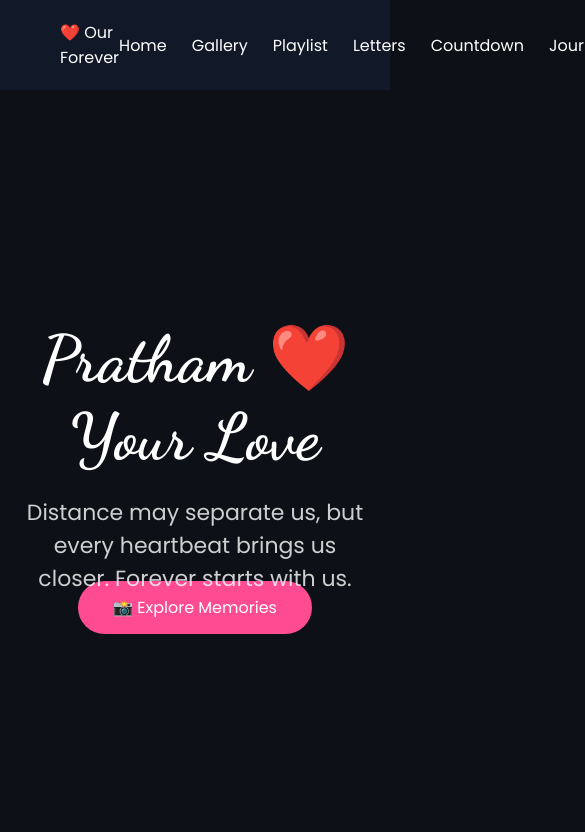
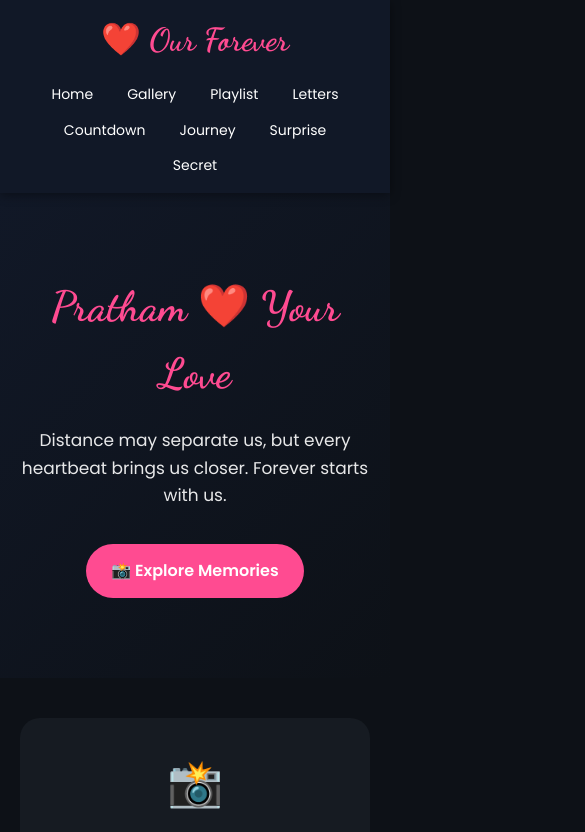
Before and after one commit to PrathamP28/webside, a plain HTML site: page Our-Forever/index.html in a window 390 px wide. Shown: the top 832 px of the page, 585 px wide, since content can reach past the window. Drawn offline with Linux system fonts and the light colour scheme.

Commit message:
Update style.css

```diff
--- a/Our-Forever/css/style.css
+++ b/Our-Forever/css/style.css
@@ -1,154 +1,250 @@
+/* =========================
+   OUR FOREVER - STYLE.CSS
+========================= */
+
 *{
 margin:0;
 padding:0;
 box-sizing:border-box;
-font-family:Poppins,sans-serif;
+}
+
+html{
+scroll-behavior:smooth;
 }
 
 body{
+font-family:'Poppins',sans-serif;
+background:#0d1117;
+color:#ffffff;
+overflow-x:hidden;
+line-height:1.6;
+}
 
-background:#0d1117;
+/* Navbar */
 
+.navbar{
+display:flex;
+justify-content:space-between;
+align-items:center;
+padding:18px 8%;
+background:#111827;
+position:sticky;
+top:0;
+z-index:1000;
+box-shadow:0 2px 10px rgba(0,0,0,.4);
+}
+
+.logo{
+font-size:28px;
+font-weight:700;
+font-family:'Dancing Script',cursive;
+color:#ff4b91;
+}
+
+.nav-links{
+display:flex;
+gap:18px;
+list-style:none;
+flex-wrap:wrap;
+}
+
+.nav-links a{
 color:white;
+text-decoration:none;
+padding:8px 14px;
+border-radius:25px;
+transition:.3s;
+font-size:15px;
+}
 
-overflow-x:hidden;
+.nav-links a:hover{
+background:#ff4b91;
+}
+
+/* Hero */
+
+.hero{
+height:90vh;
+display:flex;
+justify-content:center;
+align-items:center;
+text-align:center;
+padding:20px;
+background:linear-gradient(135deg,#111827,#0d1117);
+}
+
+.overlay{
+max-width:700px;
+}
+
+.hero h1{
+font-size:65px;
+font-family:'Dancing Script',cursive;
+margin-bottom:20px;
+color:#ff4b91;
+}
+
+.hero p{
+font-size:20px;
+opacity:.9;
+margin-bottom:35px;
+}
+
+.btn{
+display:inline-block;
+padding:15px 35px;
+background:#ff4b91;
+color:white;
+text-decoration:none;
+border-radius:40px;
+font-weight:600;
+transition:.3s;
+}
+
+.btn:hover{
+transform:translateY(-4px);
+background:#ff2d7d;
+}
+
+/* Cards */
+
+.features{
+display:grid;
+grid-template-columns:repeat(auto-fit,minmax(250px,1fr));
+gap:25px;
+padding:70px 8%;
+}
+
+.card{
+background:#161b22;
+padding:30px;
+border-radius:20px;
+text-align:center;
+transition:.35s;
+}
+
+.card:hover{
+transform:translateY(-8px);
+box-shadow:0 0 25px rgba(255,75,145,.4);
+}
+
+.icon{
+font-size:45px;
+margin-bottom:15px;
+}
+
+.card h2{
+margin-bottom:12px;
+font-size:24px;
+}
+
+.card p{
+opacity:.8;
+}
+
+/* Quote */
+
+.quote{
+padding:70px 10%;
+text-align:center;
+font-size:30px;
+font-family:'Dancing Script',cursive;
+color:#ff4b91;
+}
+
+/* Footer */
+
+footer{
+padding:30px;
+text-align:center;
+background:#111827;
+font-size:15px;
+opacity:.85;
+}
+
+/* Mobile */
+
+@media(max-width:768px){
+
+.navbar{
+flex-direction:column;
+padding:15px;
+}
+
+.logo{
+margin-bottom:15px;
+font-size:32px;
+}
+
+.nav-links{
+justify-content:center;
+gap:10px;
+}
+
+.nav-links a{
+font-size:14px;
+padding:8px 12px;
+}
+
+.hero{
+height:auto;
+padding:80px 20px;
+}
+
+.hero h1{
+font-size:42px;
+}
+
+.hero p{
+font-size:17px;
+}
+
+.btn{
+padding:14px 25px;
+font-size:16px;
+}
+
+.features{
+padding:40px 20px;
+grid-template-columns:1fr;
+}
+
+.quote{
+font-size:24px;
+padding:50px 20px;
+}
 
 }
 
-nav{
+/* Tablet */
 
-display:flex;
+@media(min-width:769px) and (max-width:1024px){
 
-justify-content:space-between;
+.hero h1{
+font-size:54px;
+}
 
-align-items:center;
-
-padding:20px 60px;
-
-background:#111827;
+.features{
+grid-template-columns:repeat(2,1fr);
+}
 
 }
 
-nav ul{
+/* Desktop */
 
-display:flex;
-
-list-style:none;
-
-gap:25px;
-
-}
-
-nav a{
-
-color:white;
-
-text-decoration:none;
-
-}
-
-.hero{
-
-height:90vh;
-
-display:flex;
-
-flex-direction:column;
-
-justify-content:center;
-
-align-items:center;
-
-text-align:center;
-
-padding:20px;
-
-}
+@media(min-width:1200px){
 
 .hero h1{
-
-font-size:65px;
-
-font-family:"Dancing Script",cursive;
-
-margin-bottom:20px;
-
+font-size:72px;
 }
 
 .hero p{
+font-size:22px;
+}
 
-font-size:22px;
-
-opacity:.8;
-
-max-width:650px;
+.features{
+max-width:1400px;
+margin:auto;
+}
 
 }
-
-.btn{
-
-margin-top:35px;
-
-background:#ff4b91;
-
-padding:15px 35px;
-
-border-radius:40px;
-
-color:white;
-
-text-decoration:none;
-
-transition:.4s;
-
-}
-
-.btn:hover{
-
-background:#ff2975;
-
-transform:scale(1.05);
-
-}
-
-.cards{
-
-display:grid;
-
-grid-template-columns:repeat(auto-fit,minmax(250px,1fr));
-
-gap:30px;
-
-padding:80px;
-
-}
-
-.card{
-
-background:#161b22;
-
-padding:30px;
-
-border-radius:20px;
-
-transition:.3s;
-
-}
-
-.card:hover{
-
-transform:translateY(-10px);
-
-box-shadow:0 0 25px #ff4b91;
-
-}
-
-footer{
-
-text-align:center;
-
-padding:40px;
-
-opacity:.6;
-
-}
```
